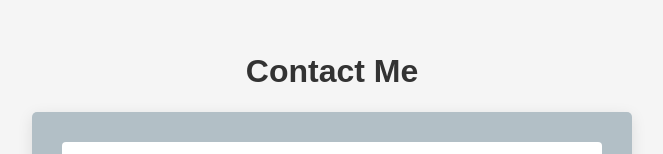
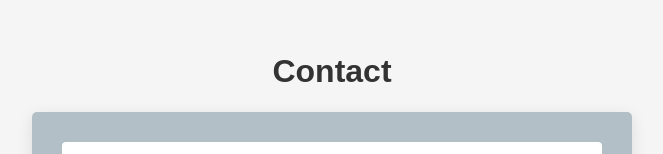
Before and after one commit to PD1996/portfoliowebsite, a React (Create React App) app: page / in a window 1280 px wide. Shown: the part 1648-1802 px from the top of the page, without its empty margins (308-971 px from the left). Built offline with nearby package versions, Linux system fonts and the light colour scheme.

Commit message:
Update Contact heading

```diff
--- a/src/components/Contact/index.js
+++ b/src/components/Contact/index.js
@@ -40,7 +40,7 @@ function Contact() {
 
   return (
     <div>
-      <h1>Contact Me</h1>
+      <h1>Contact</h1>
 
       {confirmation ? (
         <p>Thank you for your message. I'll get back to you soon!</p>
```
